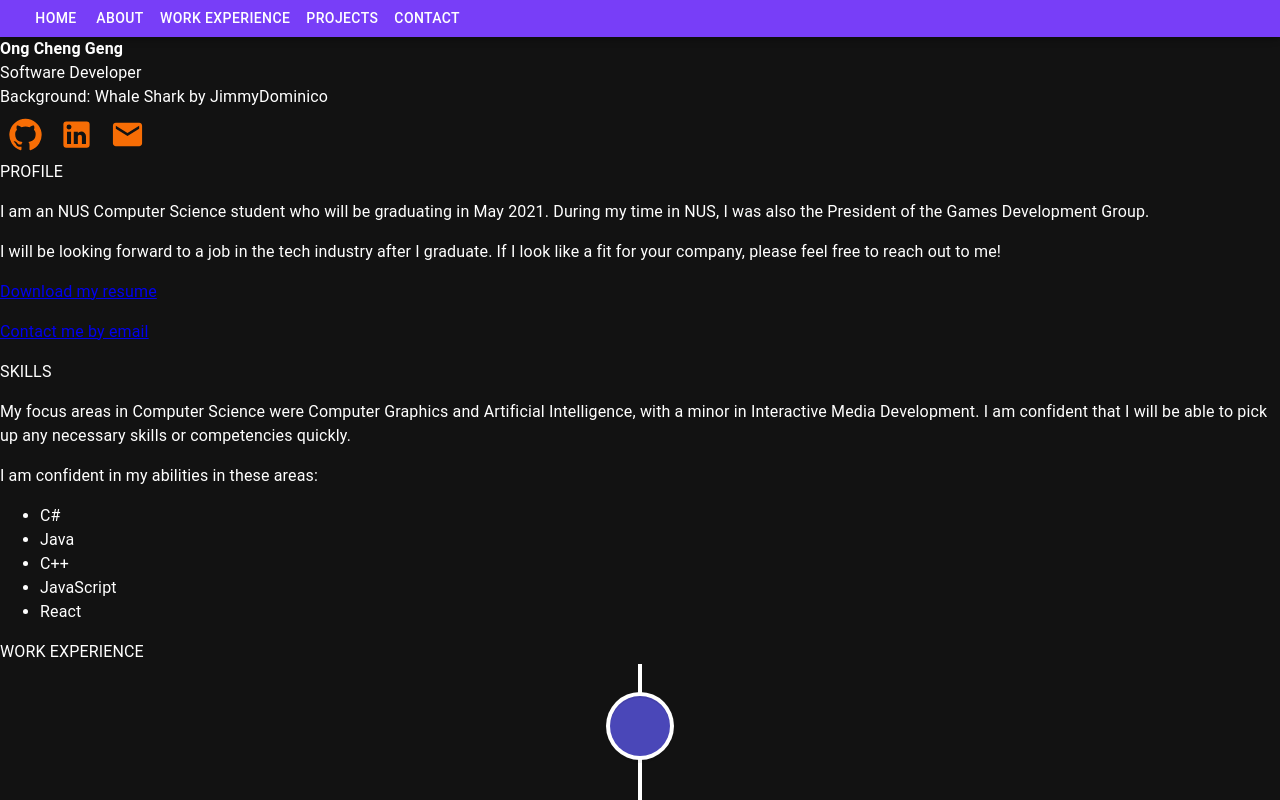
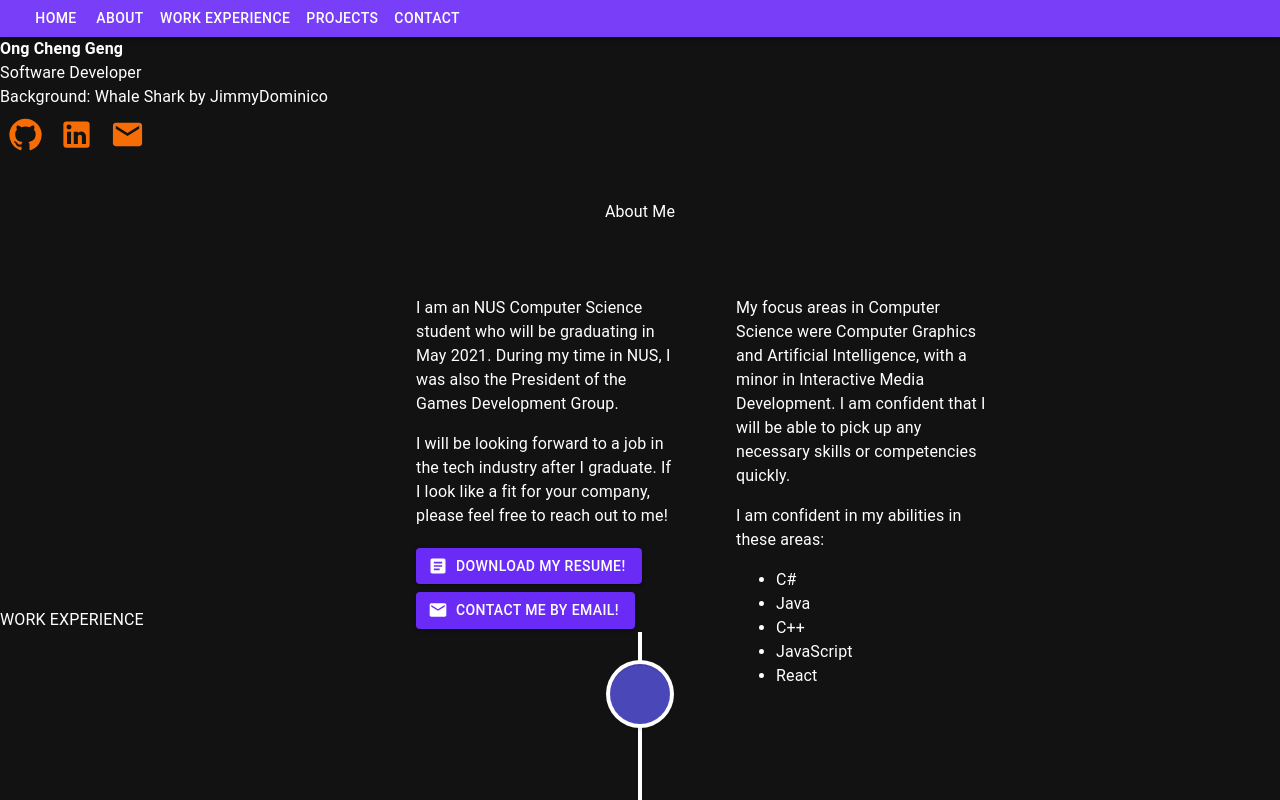
Before and after one commit to ChengGeng97/chenggeng97.github.io, a React (Create React App) app: page / in a window 1280 px wide. Shown: the top 800 px of the page. Built offline with nearby package versions, Linux system fonts and the light colour scheme.

Commit message:
feat: Migrated About Me section to material ui

```diff
--- a/src/ProfileSkillsSection.js
+++ b/src/ProfileSkillsSection.js
@@ -1,32 +1,30 @@
+import { Box } from "@mui/system";
+import { Button, Grid, Typography } from "@mui/material";
+import { Article, Email } from '@mui/icons-material';
+
 export function ProfileSkillsSection() {
   return (
-    <div id="aboutme" className="ProfileSkills">
+    <Box id="aboutme" sx={{my: "5vh"}}>
+      <Typography align="center">About Me</Typography>
 
-      <div className="ProfileSkillsColumn">
-        <div className="ProfileSkillsHeader">PROFILE</div>
-        <p>I am an NUS Computer Science student who will be graduating in May 2021. During my time in NUS, I was also the President of the Games Development Group.</p>
-        <p>I will be looking forward to a job in the tech industry after I graduate. If I look like a fit for your company, please feel free to reach out to me!</p>
+      <Box width="50vw" sx={{ mx: "auto"}}>
+        <Grid container rowSpacing={1} alignItems="center" justify="center" margin="5vw">
+          <Grid item sx={{ width: "20vw", height: "20vw" }} margin="auto">
+            <Typography paragraph={true}>I am an NUS Computer Science student who will be graduating in May 2021. During my time in NUS, I was also the President of the Games Development Group.</Typography>
+            <Typography paragraph={true}>I will be looking forward to a job in the tech industry after I graduate. If I look like a fit for your company, please feel free to reach out to me!</Typography>
 
-        <p className="FirstButtonContainer">
-          <a
-            className="ProfileSkillsButton"
-            href="https://cdn.discordapp.com/attachments/703224120191483908/913653902036041790/09-57-38-pomeranian-01.jpg"
-          > {"Download my resume"} </a>
-        </p>
+            <Button sx={{my: "0.5vh"}} variant="contained" startIcon={<Article />} href="https://cdn.discordapp.com/attachments/703224120191483908/913653902036041790/09-57-38-pomeranian-01.jpg">
+              Download my resume!
+            </Button>
 
-        <p className="SecondButtonContainer">
-          <a
-            className="ProfileSkillsButton"
-            href="mailto:chenggeng1997@gmail.com"
-          > {"Contact me by email"} </a>
-        </p>
+            <Button sx={{my: "0.5vh"}} variant="contained" startIcon={<Email />} href="mailto:chenggeng1997@gmail.com">
+              Contact me by email!
+            </Button>
+          </Grid>
 
-      </div>
-
-      <div className="ProfileSkillsColumn">
-        <div className="ProfileSkillsHeader">SKILLS</div>
-        <p>My focus areas in Computer Science were Computer Graphics and Artificial Intelligence, with a minor in Interactive Media Development. I am confident that I will be able to pick up any necessary skills or competencies quickly.</p>
-        <p>I am confident in my abilities in these areas:</p>
+          <Grid item sx={{ width: "20vw", height: "20vw" }} margin="auto">
+            <Typography paragraph={true}>My focus areas in Computer Science were Computer Graphics and Artificial Intelligence, with a minor in Interactive Media Development. I am confident that I will be able to pick up any necessary skills or competencies quickly.</Typography>
+            <Typography paragraph={true}>I am confident in my abilities in these areas:</Typography>
             <ul>
               <li>C#</li>
               <li>Java</li>
@@ -34,8 +32,11 @@ export function ProfileSkillsSection() {
               <li>JavaScript</li>
               <li>React</li>
             </ul>
-      </div>
+          </Grid>
 
-    </div>
+        </Grid>
+      </Box>
+
+    </Box>
   );
 }
```
Lines whose indentation alone changed are shown as unchanged.
